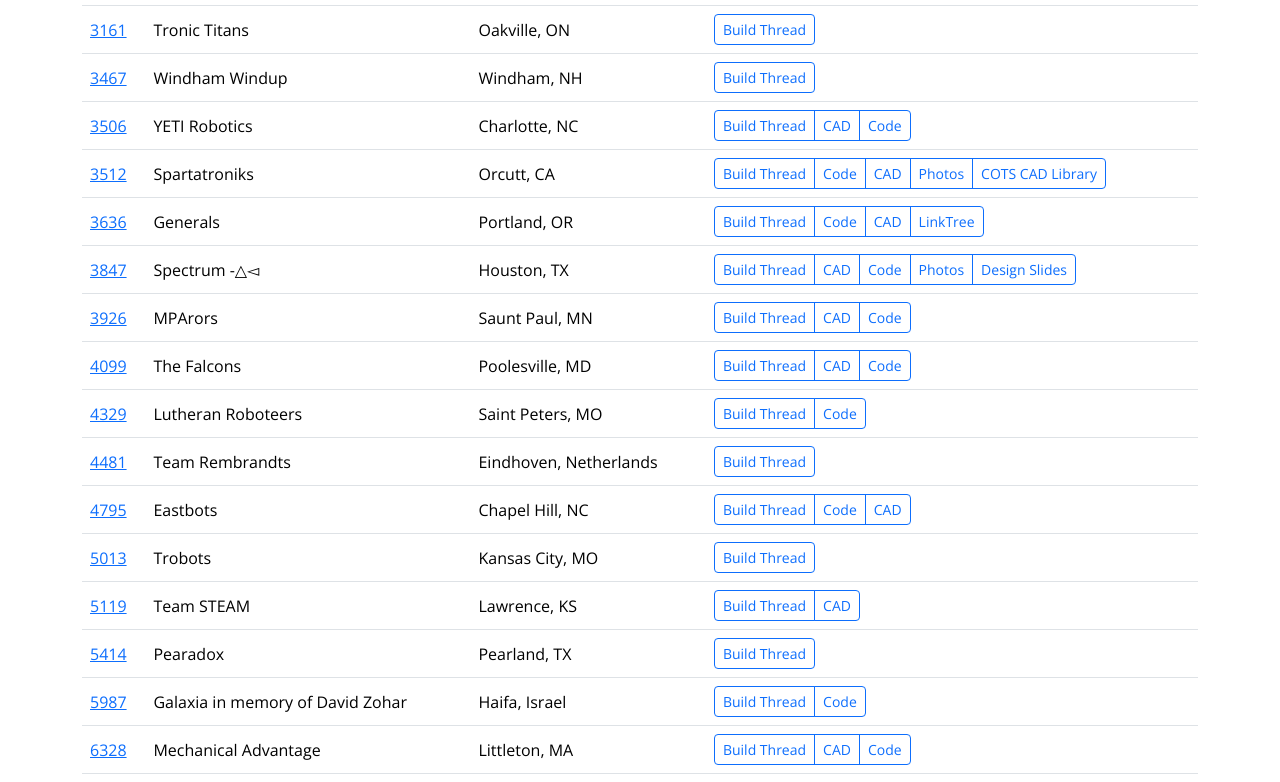
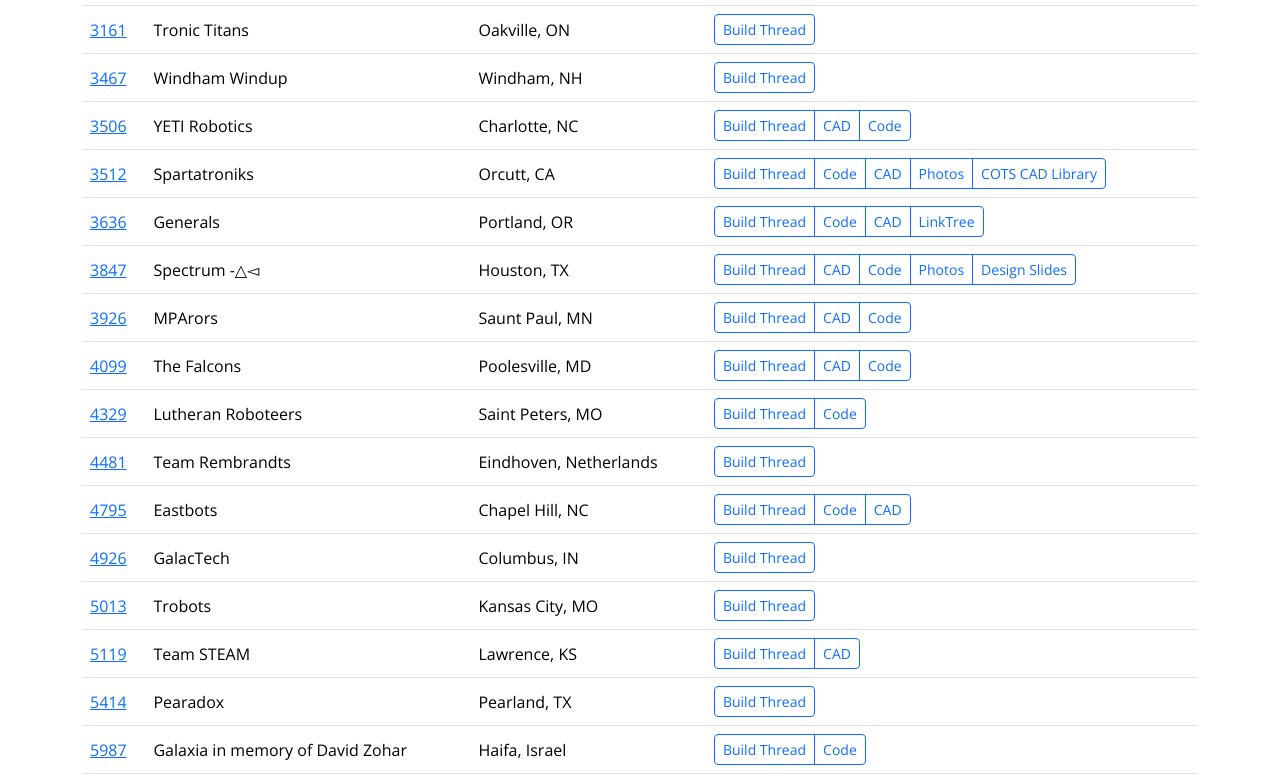
Before and after one commit to theopenalliance/theopenalliance.github.io, a Gatsby site: page /teams/2023 in a window 1280 px wide. Shown: the part 1364-2146 px from the top of the page. Built offline with nearby package versions, Linux system fonts and the light colour scheme; Gatsby itself is replaced by a stand-in of ours.

Commit message:
add 4926

```diff
--- a/src/pages/teams/2023.tsx
+++ b/src/pages/teams/2023.tsx
@@ -323,6 +323,14 @@ const allTeams: TeamInfo[] = [
     ],
   },
   {
+    number: 4926,
+    name: "GalacTech",
+    location: "Columbus, IN",
+    media: [
+      CD("https://www.chiefdelphi.com/t/galactech-4926-build-blog-2023/420401"),
+    ],
+  },
+  {
     number: 5013,
     name: "Trobots",
     location: "Kansas City, MO",
```
